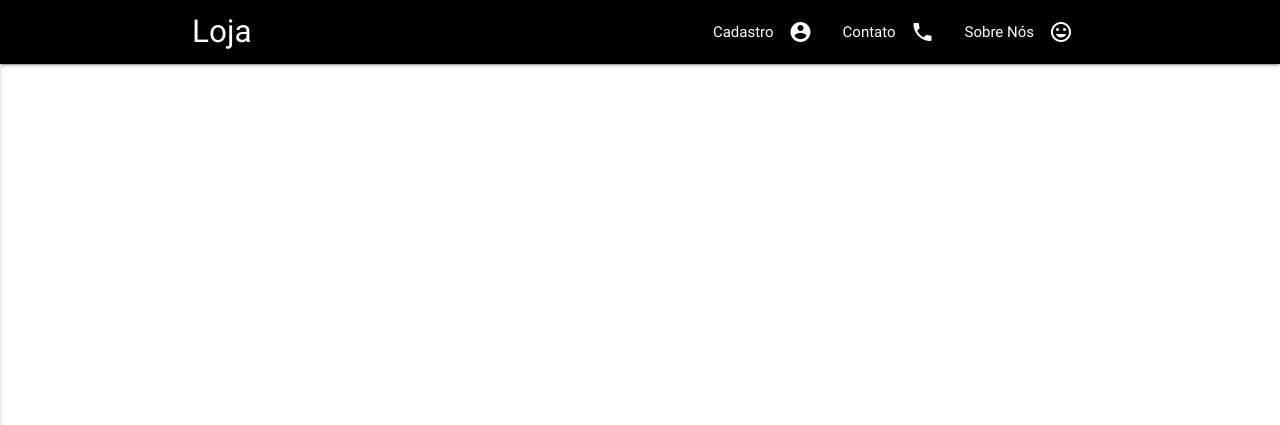
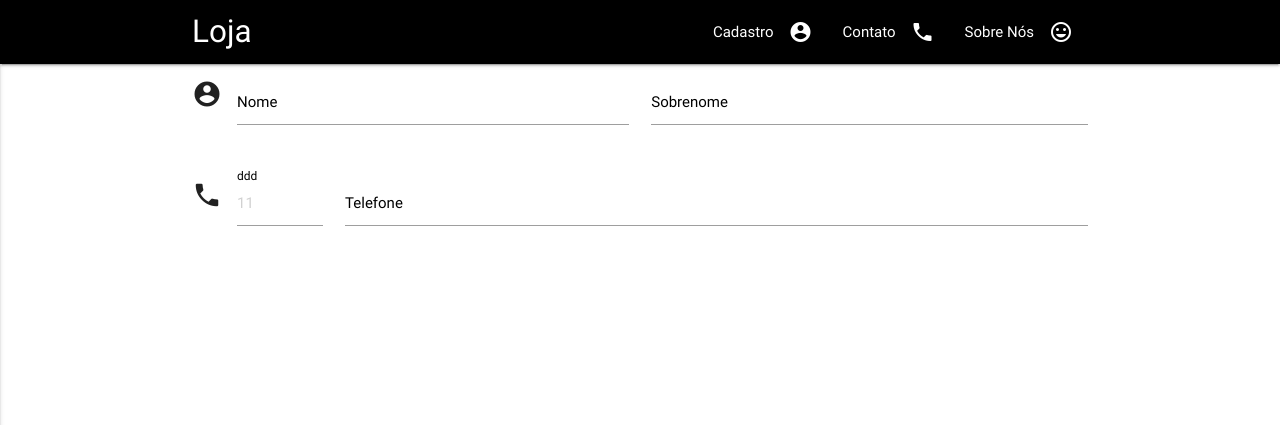
Before and after one commit to rafaelqueiroz88/Treinamento-Loja-de-Artigos-Esportivos, a PHP site: page /?pagina=Cadastro in a window 1280 px wide. Shown: the top 425 px of the page. Run offline with PHP 8.4, Linux system fonts and the light colour scheme.

Commit message:
Melhorias no cadastro
A tela de cadastro de usuário agora possuí os campos de cadastro de nome, sobrenome e telefone. Os campos estão com cores personalizadas através do arquivo css

```diff
--- a/Public/css/estilo.css
+++ b/Public/css/estilo.css
@@ -62,3 +62,16 @@ input[type="file"]::-webkit-file-upload-button{
 .adm{
 	margin-top: 60px;
 }
+.input-field label {
+	color: #000;
+}
+.input-field input[type=text]:focus + label {
+	color: #000;
+}
+.input-field input[type=text]:focus {
+	border-bottom: 1px solid #000;
+	box-shadow: 0 1px 0 0 #000;
+}
+.input-field .prefix.active {
+	color: #000;
+}
--- a/View/Home/Usuario/Cadastrar.php
+++ b/View/Home/Usuario/Cadastrar.php
@@ -5,14 +5,43 @@
 	//Cadastro de usuários recebe um POSTBACK
 	if($_POST)
 	{
-		$tenis->nome = $_POST["nome"];
-		if($tenis->CadastrarProduto())
+		$usuario->nome = $_POST["nome"];
+		if($usuario->CadastrarUsuario())
 		{
-			$tenis->AvisoSucessoCadastro();
+			$usuario->AvisoSucessoCadastro();
 		}
 		else
 		{
-			$tenis->AvisoErroCadastro();
+			$usuario->AvisoErroCadastro();
 		}
 	}
 ?>
+
+			<div class="container">
+				<div class="row">
+					<form class="col s12 m12">
+						<div class="row">
+							<div class="input-field col s6 col m6">
+								<i class="material-icons prefix">account_circle</i>
+								<input id="nome" type="text" name="nome" class="validate" />
+								<label for="nome">Nome</label>
+							</div>
+							<div class="input-field col s6 col m6">
+								<input id="sobrenome" type="text" name="sobrenome" class="validate" />
+								<label for="nome">Sobrenome</label>
+							</div>
+						</div>
+						<div class="row">
+							<div class="input-field col s2 col m2">
+								<i class="material-icons prefix">phone</i>
+								<input id="ddd" type="text" name="ddd" placeholder="11" class="validate" />
+								<label for="ddd">ddd</label>
+							</div>
+							<div class="input-field col s2 col m10">
+								<input id="telefone" type="text" name="telefone" class="validate" />
+								<label for="telefone">Telefone</label>
+							</div>
+						</div>
+					</form>
+				</div>
+			</div>
```
